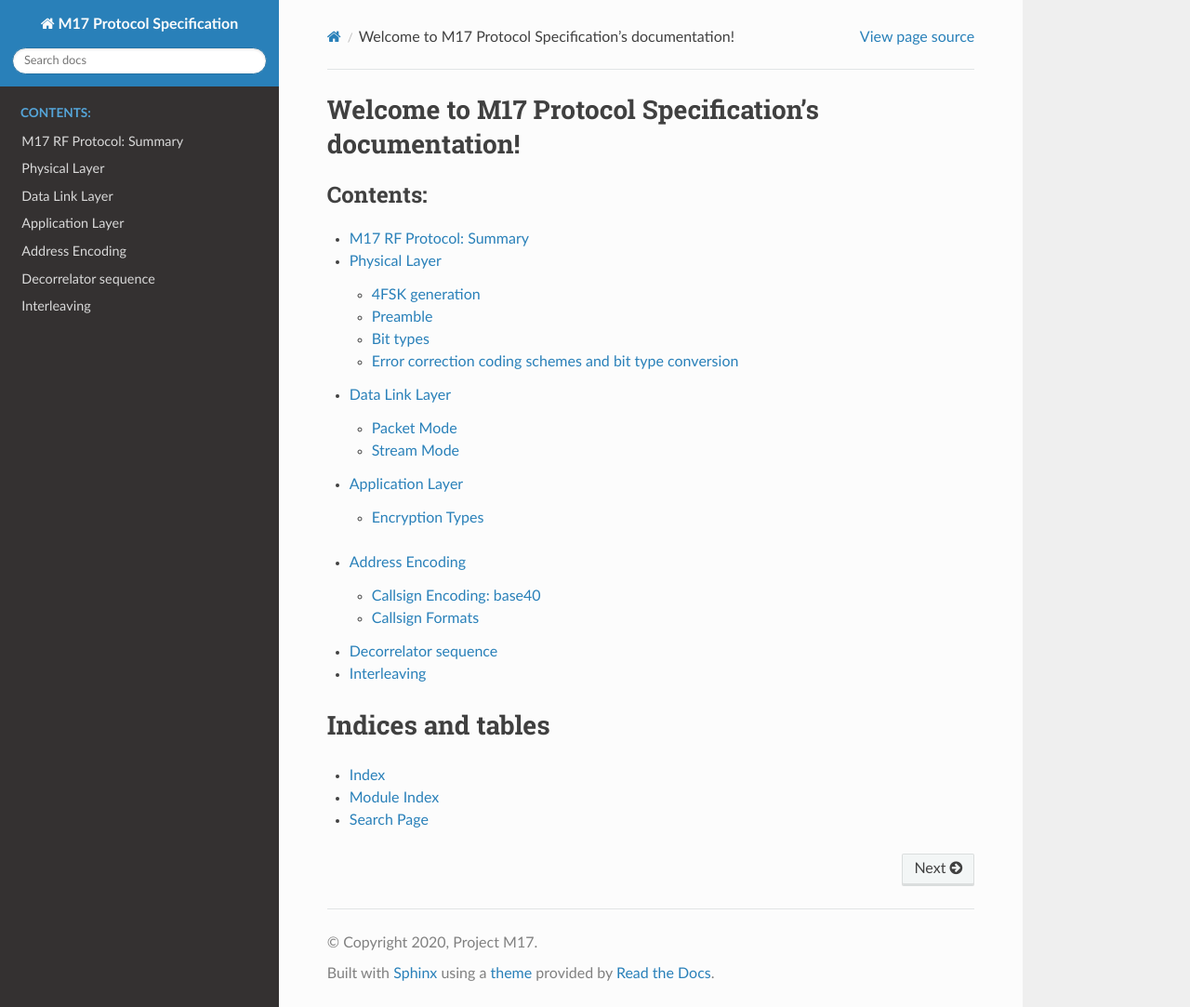
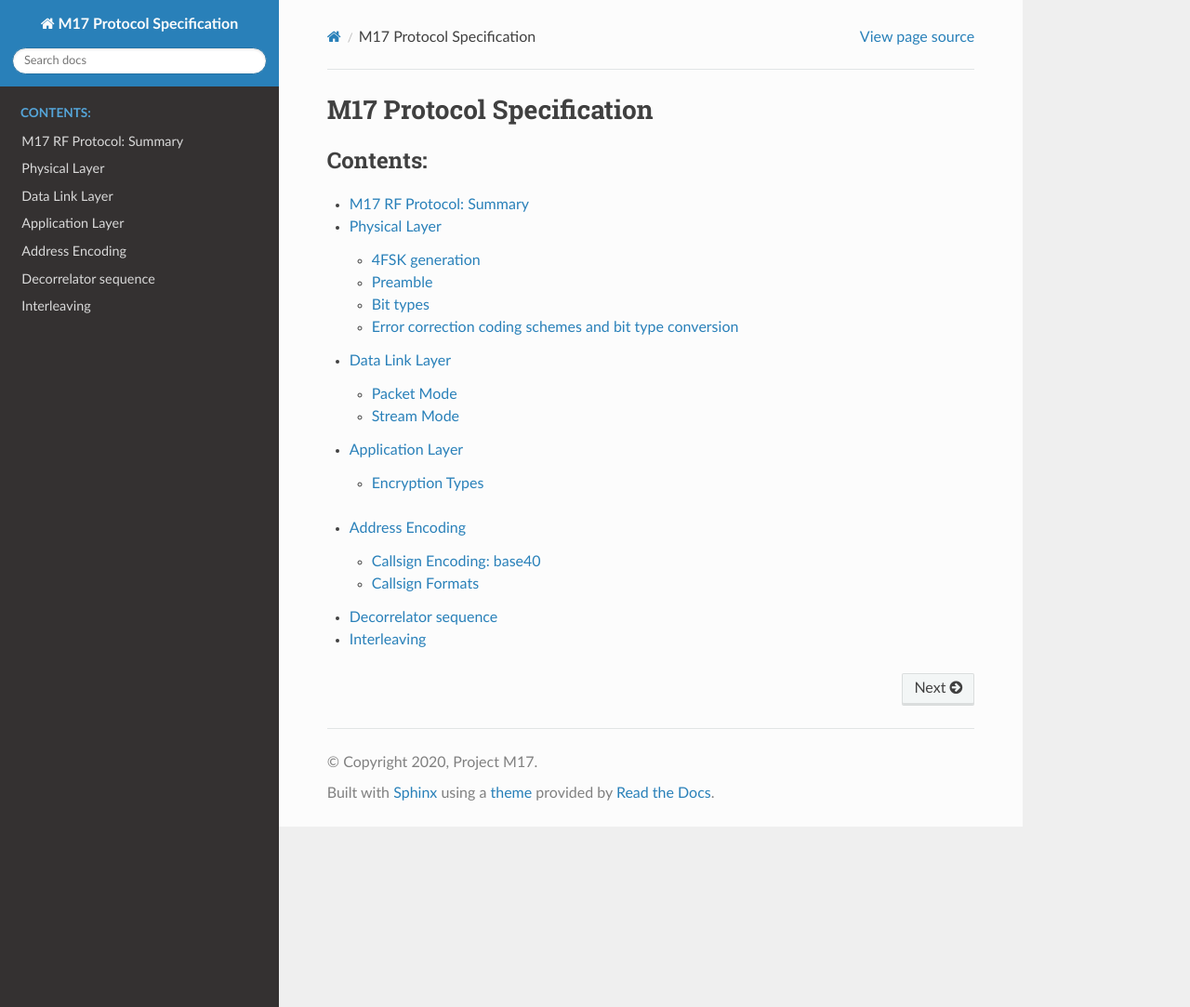
Before and after one commit to M17-Project/M17_spec, a Sphinx documentation site: the page built from docs/index.rst, in a window 1280 px wide and 1083 px high. Shown: the whole window at 93% size. Built offline with Sphinx 7.4.7 and the Read the Docs theme 2.0.0, drawn with Linux system fonts in a browser that asks for light colours.

Commit message:
git ready for CI

```diff
--- a/docs/index.rst
+++ b/docs/index.rst
@@ -1,10 +1,5 @@
-.. M17 Protocol Specification documentation master file, created by
-   sphinx-quickstart on Sun Aug 30 21:22:54 2020.
-   You can adapt this file completely to your liking, but it should at least
-   contain the root `toctree` directive.
-
-Welcome to M17 Protocol Specification's documentation!
-======================================================
+M17 Protocol Specification
+==========================
 
 .. toctree::
    :maxdepth: 2
@@ -26,13 +21,3 @@ Welcome to M17 Protocol Specification's documentation!
    address_encoding
    decorrelator
    interleaving
-
-
-.. only:: html
-
-   Indices and tables
-   ==================
-
-   * :ref:`genindex`
-   * :ref:`modindex`
-   * :ref:`search`
--- a/docs/requirements.txt
+++ b/docs/requirements.txt
@@ -1 +1,2 @@
+sphinx_rst_theme
 sphinxcontrib-svg2pdfconverter>=1.1.0
```
Also changed, not shown: .drone.yml (added), 1 other file.
